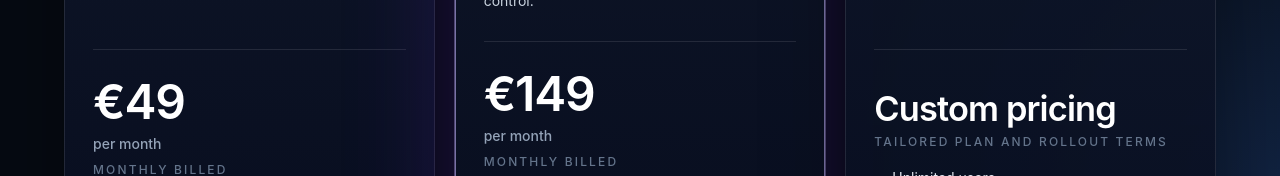
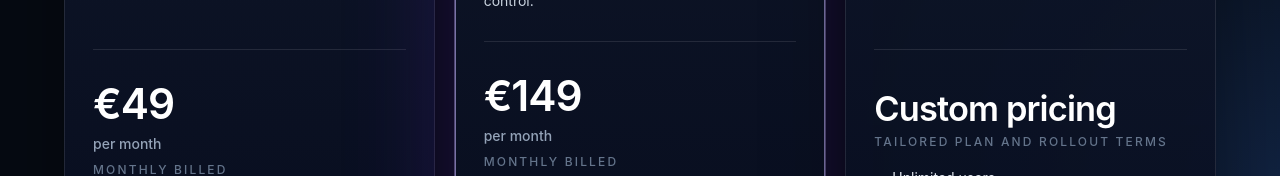
Before and after one commit to Reeyman/zentrix-ai, a Next.js app: page /pricing in a window 1280 px wide. Shown: the part 619-795 px from the top of the page. Built offline with nearby package versions, Linux system fonts and the light colour scheme.

Commit message:
Reduce pricing card number scale

```diff
--- a/src/components/pricing/PricingCard.tsx
+++ b/src/components/pricing/PricingCard.tsx
@@ -82,7 +82,7 @@ export function PricingCard({
             <div
               className={[
                 'font-semibold tracking-tight text-white',
-                isCustomPrice ? 'text-[2rem] leading-[1.02] sm:text-[2.15rem]' : 'text-4xl leading-none sm:text-5xl',
+                isCustomPrice ? 'text-[2rem] leading-[1.02] sm:text-[2.15rem]' : 'text-[2.2rem] leading-none sm:text-[2.65rem]',
               ].join(' ')}
             >
               <span className={isCustomPrice ? 'whitespace-nowrap' : undefined}>{priceLabel}</span>
```
